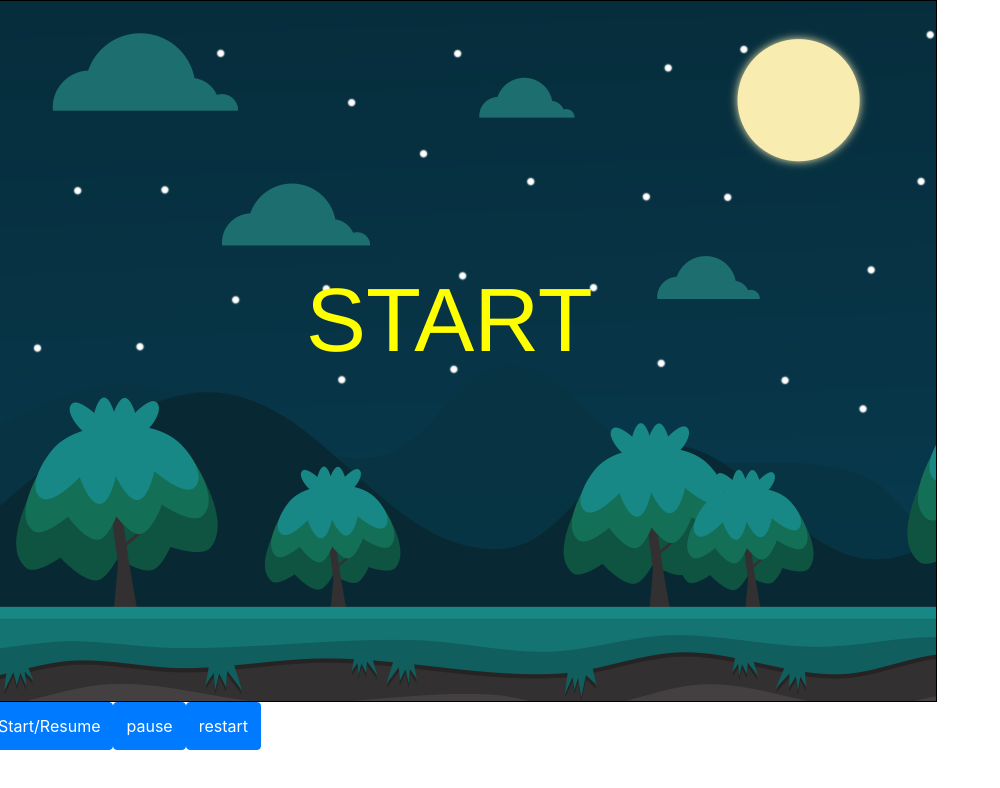
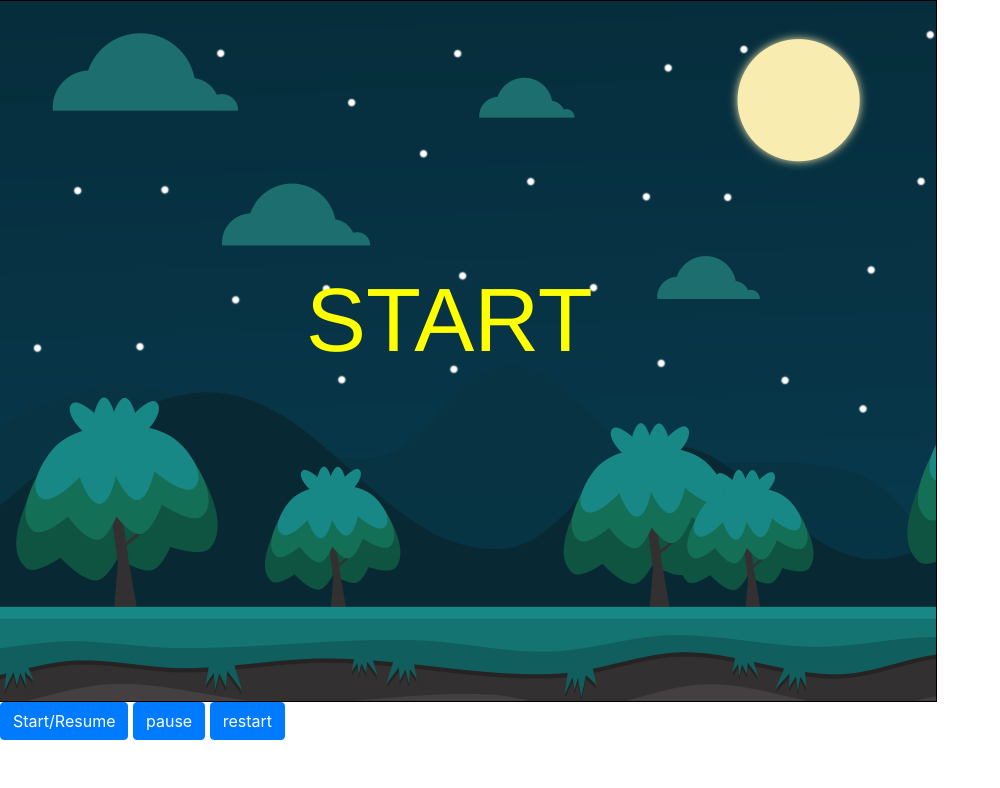
Before and after one commit to thrishik7/ballblast-game, a plain HTML site: page index.html in a window 1280 px wide. Shown: the whole page, without its empty margins (0-1000 px from the left). Drawn offline with nearby package versions, Linux system fonts and the light colour scheme.

Commit message:
Update index.html

```diff
--- a/index.html
+++ b/index.html
@@ -15,7 +15,7 @@
     <canvas width="950" height="700" ><script src="ball2.js"></script> </canvas>
         </div>
 
-<div class="row">
+<div class="love-row">
 
 
     <button id="start"  class="btn btn-primary" onclick="animateblock1();">Start/Resume</button>
```
